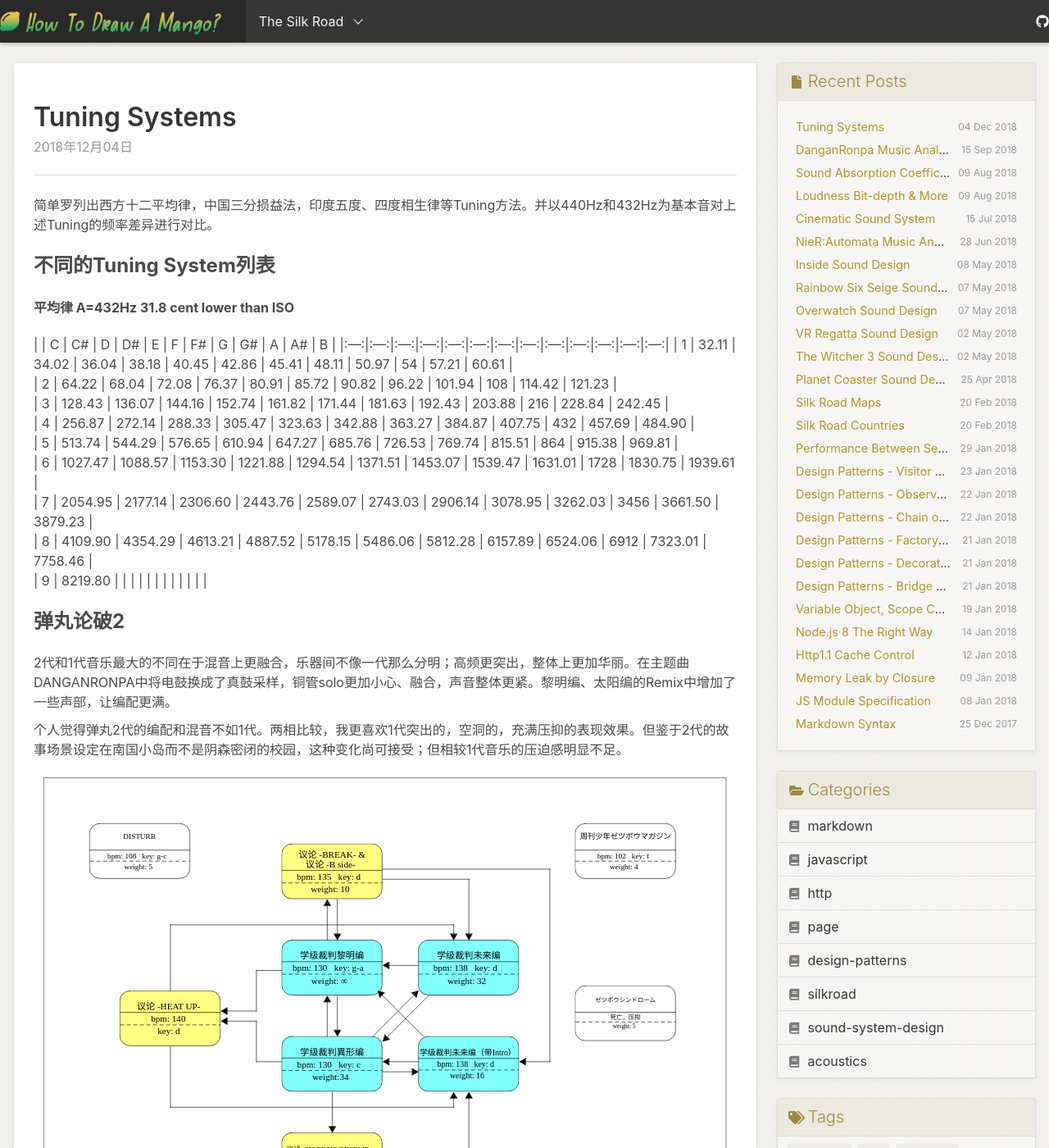
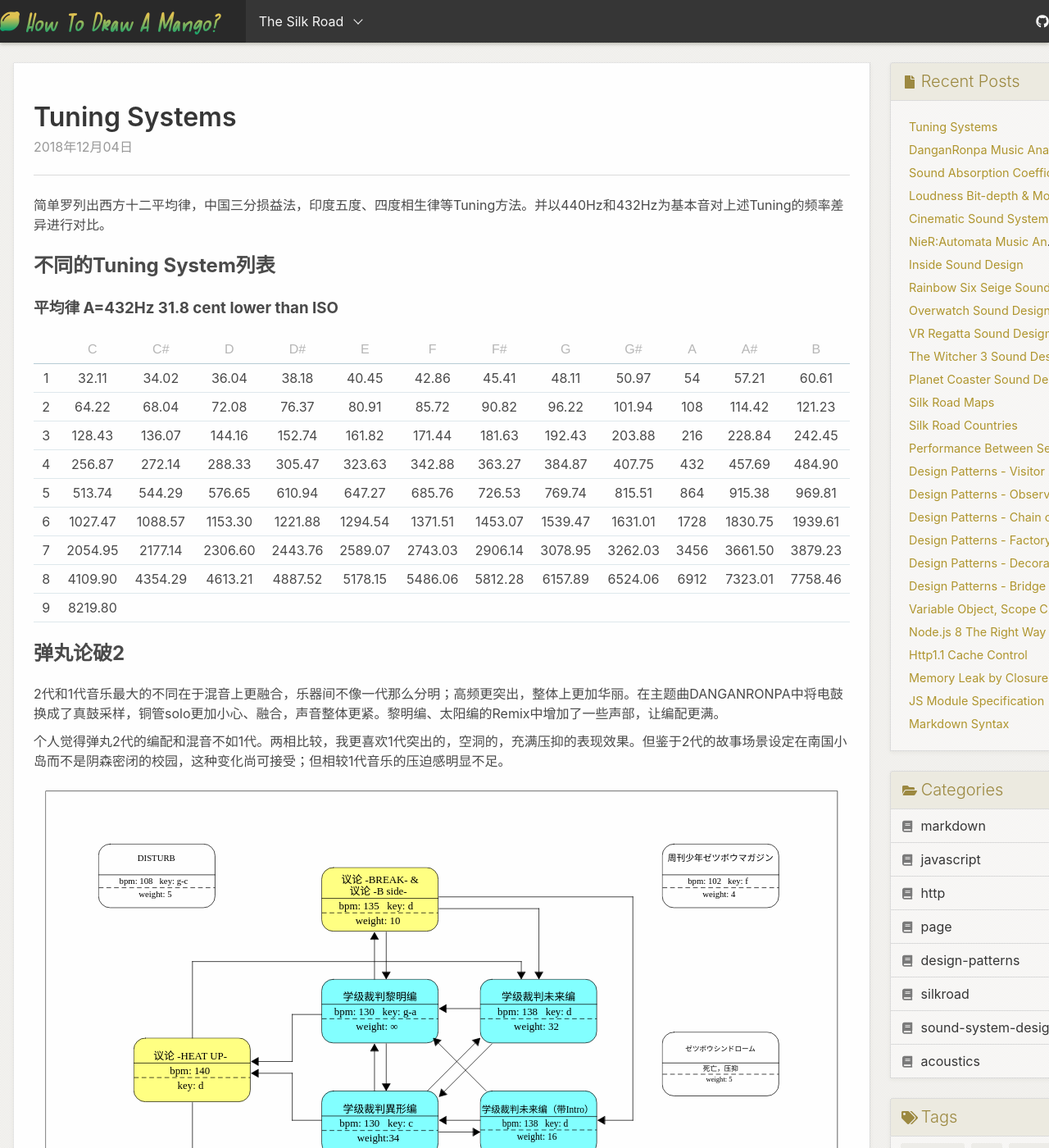
Before and after one commit to eharahe/eharahe.github.io, a Jekyll site: the page built from _posts/notes/2018-12-04-Tuning-Systems.md, in a window 1280 px wide and 1400 px high. Shown: the whole window at 82% size. Built offline with Jekyll 4.4.1, drawn with Linux system fonts in a browser that asks for light colours.

Commit message:
modyfied

```diff
--- a/_posts/notes/2018-12-04-Tuning-Systems.md
+++ b/_posts/notes/2018-12-04-Tuning-Systems.md
@@ -12,8 +12,9 @@
 
 ## 不同的Tuning System列表
 
-#### 平均律 A=432Hz   31.8 cent lower than ISO
-|   | C | C# | D | D# | E | F | F# | G | G# | A | A# | B |
+### 平均律 A=432Hz   31.8 cent lower than ISO
+
+|     | C   | C#  | D   | D#  | E   | F   | F#  | G   | G#  | A   | A#  | B |
 |:---:|:---:|:---:|:---:|:---:|:---:|:---:|:---:|:---:|:---:|:---:|:---:|:---:|
 | 1 | 32.11  | 34.02  | 36.04  | 38.18  | 40.45  | 42.86  | 45.41  | 48.11  | 50.97  | 54  | 57.21  | 60.61  |
 | 2 | 64.22  | 68.04  | 72.08  | 76.37  | 80.91  | 85.72  | 90.82  | 96.22  | 101.94  | 108  | 114.42  | 121.23  |
```
